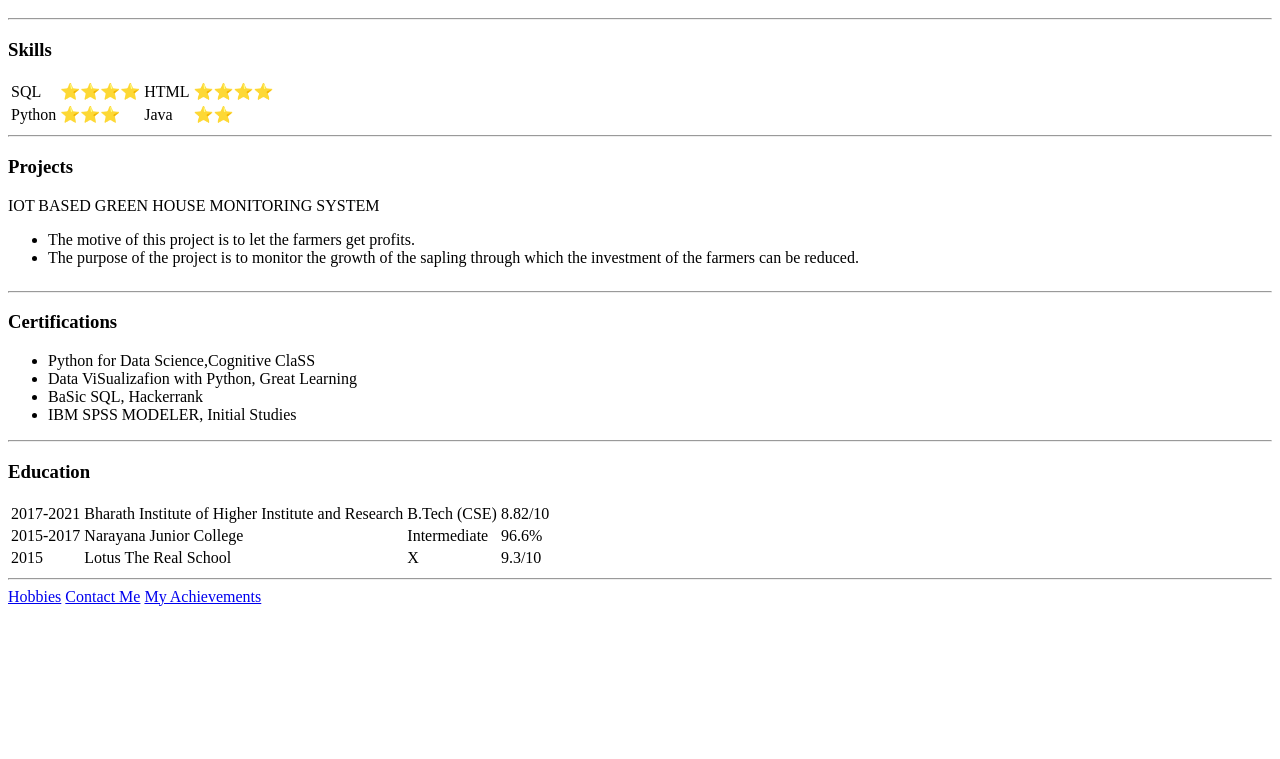
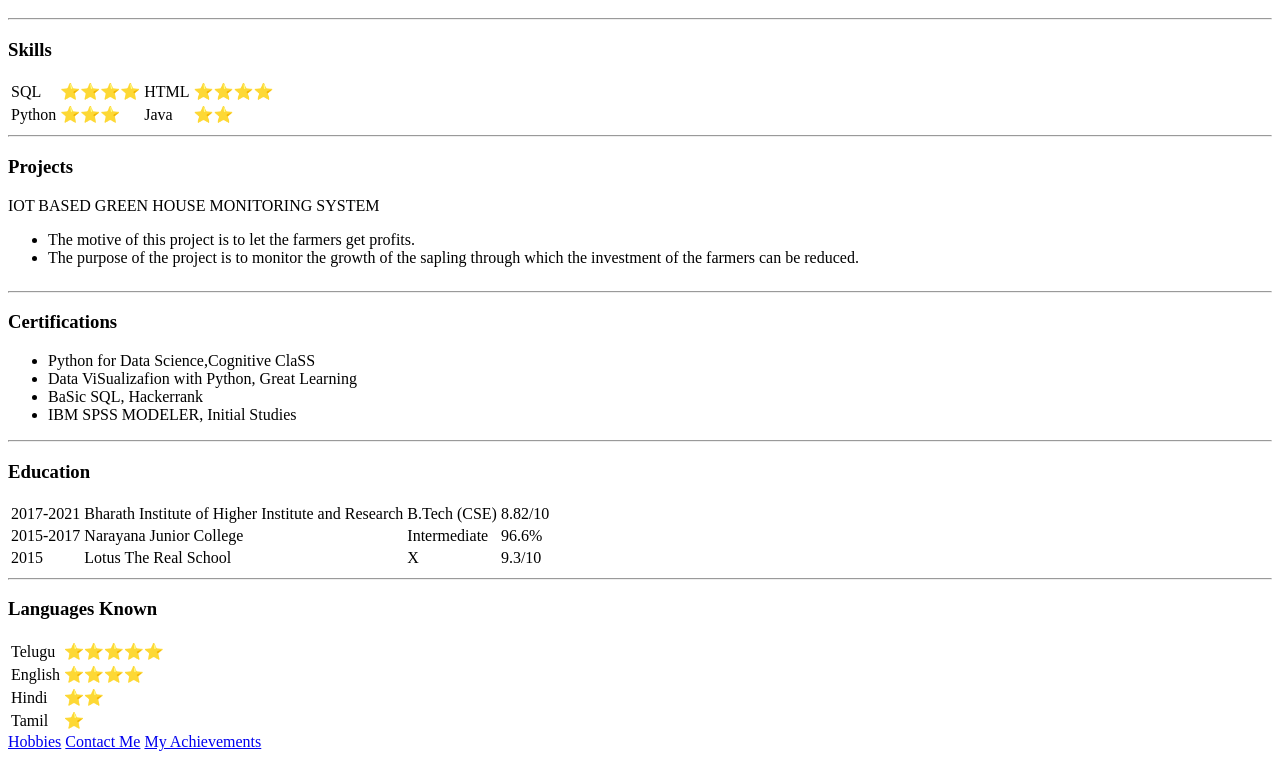
Before and after one commit to Gowtham-Pentela/CV, a plain HTML site: page index.html in a window 1280 px wide. Shown: the part 170-929 px from the top of the page. Before the commit the page ends 800 px from the top, so only its background shows below. Drawn offline with Linux system fonts and the light colour scheme.

Commit message:
Languages Updated

```diff
--- a/index.html
+++ b/index.html
@@ -78,6 +78,25 @@
         </tr>
     </table>
     <hr>
+    <h3>Languages Known</h3>
+    <table>
+        <tr>
+            <td>Telugu</td>
+            <td>⭐⭐⭐⭐⭐</td>
+        </tr>
+        <tr>
+            <td>English</td>
+            <td>⭐⭐⭐⭐</td>
+        </tr>
+        <tr>
+            <td>Hindi</td>
+            <td>⭐⭐</td>
+        </tr>
+        <tr>
+            <td>Tamil</td>
+            <td>⭐</td>
+        </tr>
+    </table>
     <a href="Hobbies.html">Hobbies</a>
     <a href="Contact.html">Contact Me</a>
     <a href="acheivements.html">My Achievements</a>
```
